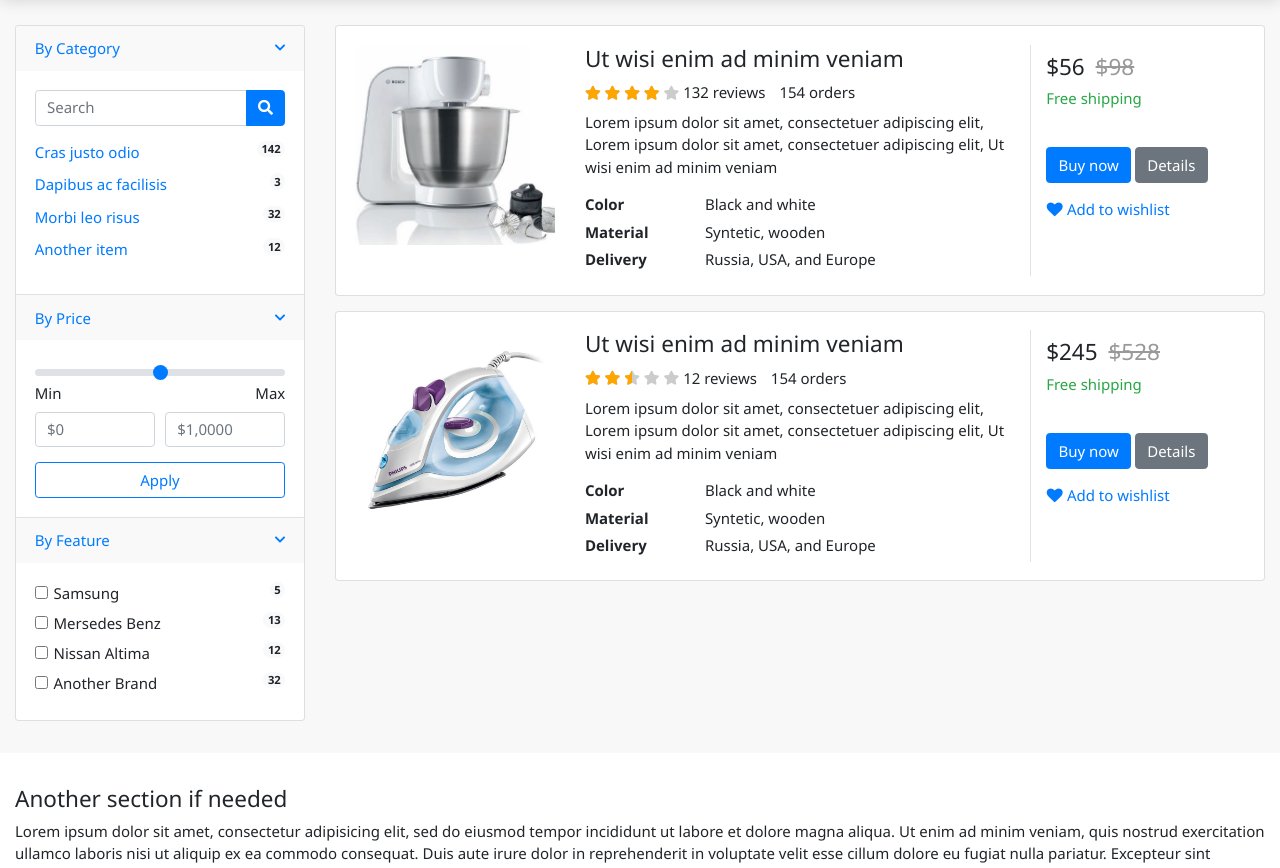
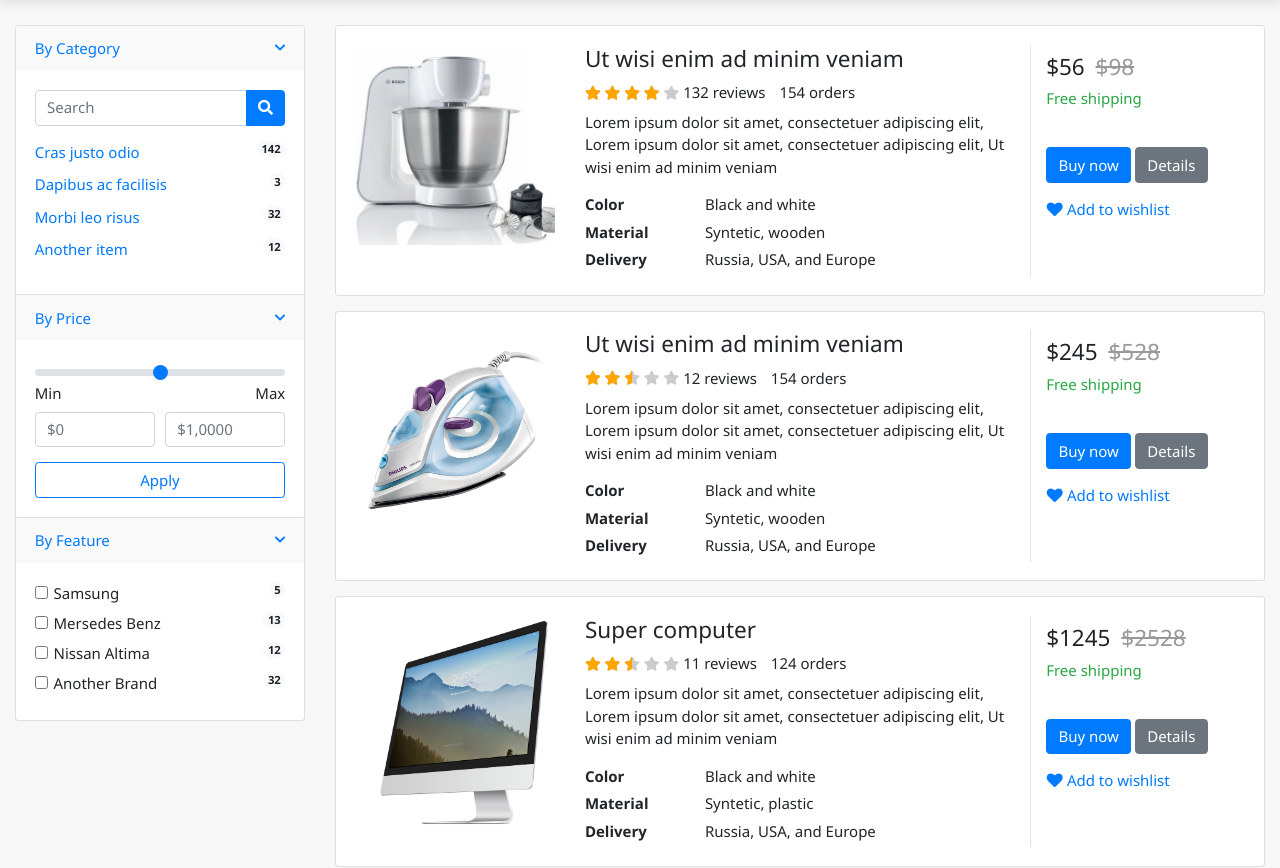
Before and after one commit to ryadabani/2021-etu-iut-casir-git-tp4, a plain HTML site: page src/index.html in a window 1280 px wide. Shown: the part 79-947 px from the top of the page. Drawn offline with Linux system fonts and the light colour scheme.

Commit message:
add computer product

```diff
--- a/src/index.html
+++ b/src/index.html
@@ -466,6 +466,82 @@
               <!-- card-body .// -->
             </article>
             <!-- card product .// -->
+            <article class="card card-product">
+              <div class="card-body">
+                <div class="row">
+                  <aside class="col-sm-3">
+                    <div class="img-wrap">
+                      <img src="images/items/comp.png" />
+                    </div>
+                  </aside>
+                  <!-- col.// -->
+                  <article class="col-sm-6">
+                    <h4 class="title">Super computer</h4>
+                    <div class="rating-wrap mb-2">
+                      <ul class="rating-stars">
+                        <li style="width:50%" class="stars-active">
+                          <i class="fa fa-star"></i> <i class="fa fa-star"></i>
+                          <i class="fa fa-star"></i> <i class="fa fa-star"></i>
+                          <i class="fa fa-star"></i>
+                        </li>
+                        <li>
+                          <i class="fa fa-star"></i> <i class="fa fa-star"></i>
+                          <i class="fa fa-star"></i> <i class="fa fa-star"></i>
+                          <i class="fa fa-star"></i>
+                        </li>
+                      </ul>
+                      <div class="label-rating">11 reviews</div>
+                      <div class="label-rating">124 orders</div>
+                    </div>
+                    <!-- rating-wrap.// -->
+                    <p>
+                      Lorem ipsum dolor sit amet, consectetuer adipiscing elit,
+                      Lorem ipsum dolor sit amet, consectetuer adipiscing elit,
+                      Ut wisi enim ad minim veniam
+                    </p>
+                    <dl class="dlist-align">
+                      <dt>Color</dt>
+                      <dd>Black and white</dd>
+                    </dl>
+                    <!-- item-property-hor .// -->
+                    <dl class="dlist-align">
+                      <dt>Material</dt>
+                      <dd>Syntetic, plastic</dd>
+                    </dl>
+                    <!-- item-property-hor .// -->
+                    <dl class="dlist-align">
+                      <dt>Delivery</dt>
+                      <dd>Russia, USA, and Europe</dd>
+                    </dl>
+                    <!-- item-property-hor .// -->
+                  </article>
+                  <!-- col.// -->
+                  <aside class="col-sm-3 border-left">
+                    <div class="action-wrap">
+                      <div class="price-wrap h4">
+                        <span class="price"> $1245 </span>
+                        <del class="price-old"> $2528</del>
+                      </div>
+                      <!-- info-price-detail // -->
+                      <p class="text-success">Free shipping</p>
+                      <br />
+                      <p>
+                        <a href="#" class="btn btn-primary"> Buy now </a>
+                        <a href="#" class="btn btn-secondary"> Details </a>
+                      </p>
+                      <a href="#"
+                        ><i class="fa fa-heart"></i> Add to wishlist</a
+                      >
+                    </div>
+                    <!-- action-wrap.// -->
+                  </aside>
+                  <!-- col.// -->
+                </div>
+                <!-- row.// -->
+              </div>
+              <!-- card-body .// -->
+            </article>
+            <!-- card product .// -->
           </main>
           <!-- col.// -->
         </div>
```
Also changed, not shown: src/images/items/comp.png (added).
